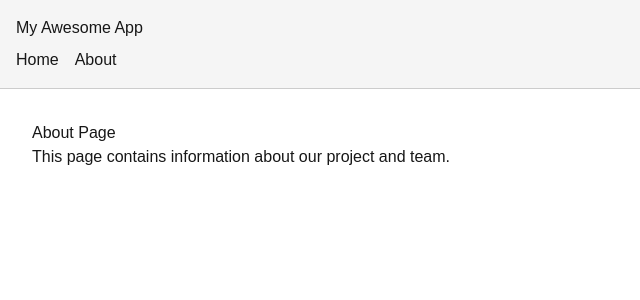
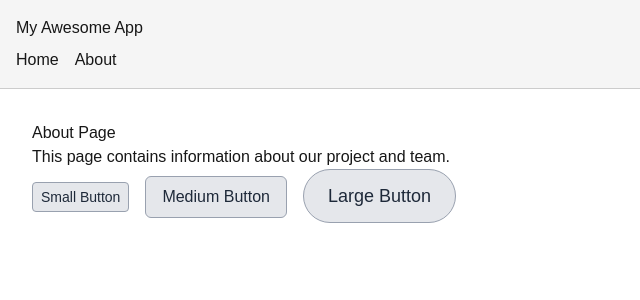
Before and after one commit to rosified-guru/alx-project-0x02-setup, a Next.js app in the folder alx-project-0x02/: page /about in a window 1280 px wide. Shown: the top 300 px of the page, without its empty margins (0-640 px from the left). Built offline with nearby package versions, Linux system fonts and the light colour scheme.

Commit message:
Button Component

```diff
--- /dev/null
+++ b/alx-project-0x02/components/common/Button.tsx
@@ -0,0 +1,36 @@
+
+import React from 'react';
+import { type ButtonProps } from '@/interfaces';
+
+
+
+const sizeClasses = {
+  small: 'px-2 py-1 text-sm',
+  medium: 'px-4 py-2 text-base',
+  large: 'px-6 py-3 text-lg',
+};
+
+const shapeClasses = {
+  'rounded-sm': 'rounded-sm',
+  'rounded-md': 'rounded-md',
+  'rounded-full': 'rounded-full',
+};
+
+const Button: React.FC<ButtonProps> = ({
+  size = 'medium',
+  shape = 'rounded-md',
+  children,
+  className = '',
+  ...props
+}) => {
+  const baseClasses = 'bg-gray-200 hover:bg-gray-300 border border-gray-400 text-gray-800 font-medium focus:outline-none';
+  const finalClassName = `${baseClasses} ${sizeClasses[size]} ${shapeClasses[shape]} ${className}`;
+
+  return (
+    <button {...props} className={finalClassName}>
+      {children}
+    </button>
+  );
+};
+
+export default Button;
--- a/alx-project-0x02/interfaces/index.ts
+++ b/alx-project-0x02/interfaces/index.ts
@@ -7,3 +7,8 @@ export interface PostModalProps {
   onClose: () => void;
   onSubmit: (data: { title: string; content: string }) => void;
 }
+ export interface ButtonProps extends React.ButtonHTMLAttributes<HTMLButtonElement> {
+  size?: 'small' | 'medium' | 'large';
+  shape?: 'rounded-sm' | 'rounded-md' | 'rounded-full';
+  children: React.ReactNode;
+ }
--- a/alx-project-0x02/pages/about.tsx
+++ b/alx-project-0x02/pages/about.tsx
@@ -1,7 +1,7 @@
 
 import React from 'react';
 import Header from '../components/layout/Header';
-
+import Button from '../components/common/Button';
 const About = () => {
   return (
     <>
@@ -9,6 +9,11 @@ const About = () => {
       <main style={{ padding: '2rem' }}>
         <h2>About Page</h2>
         <p>This page contains information about our project and team.</p>
+         <div className="space-x-4">
+          <Button size="small" shape="rounded-sm">Small Button</Button>
+          <Button size="medium" shape="rounded-md">Medium Button</Button>
+          <Button size="large" shape="rounded-full">Large Button</Button>
+        </div>
       </main>
     </>
   );
```
